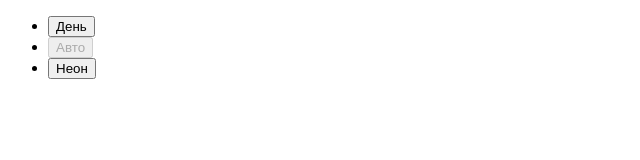
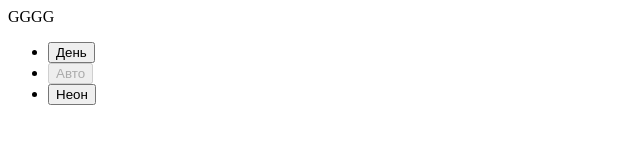
Before and after one commit to nborisova/slozhno-sosredotochitsya, a plain HTML site: page index.html in a window 1280 px wide. Shown: the whole page, without its empty margins (0-640 px from the left). Drawn offline with Linux system fonts and the light colour scheme.

Commit message:
первый коммит

```diff
--- a/index.html
+++ b/index.html
@@ -7,7 +7,7 @@
     <title>Сложно сосредоточиться</title>
   </head>
   <body class="page">
-    <header class="header decorated-zone">
+    <header class="header decorated-zone">GGGG
       <nav class="header__theme-menu">
         <ul class="header__theme-menu-list">
           <li class="header__theme-menu-item">
```
